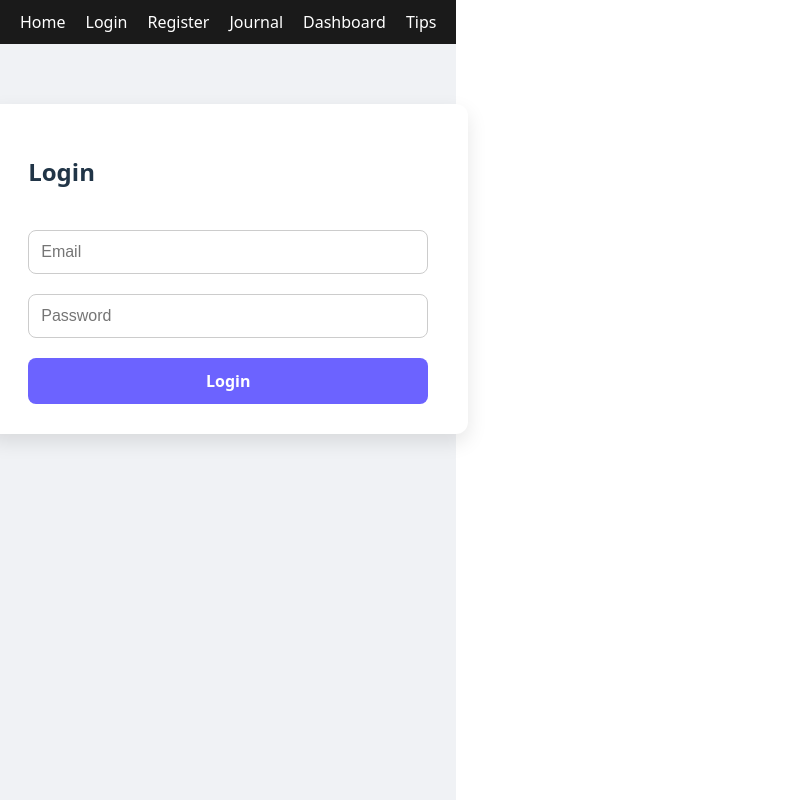
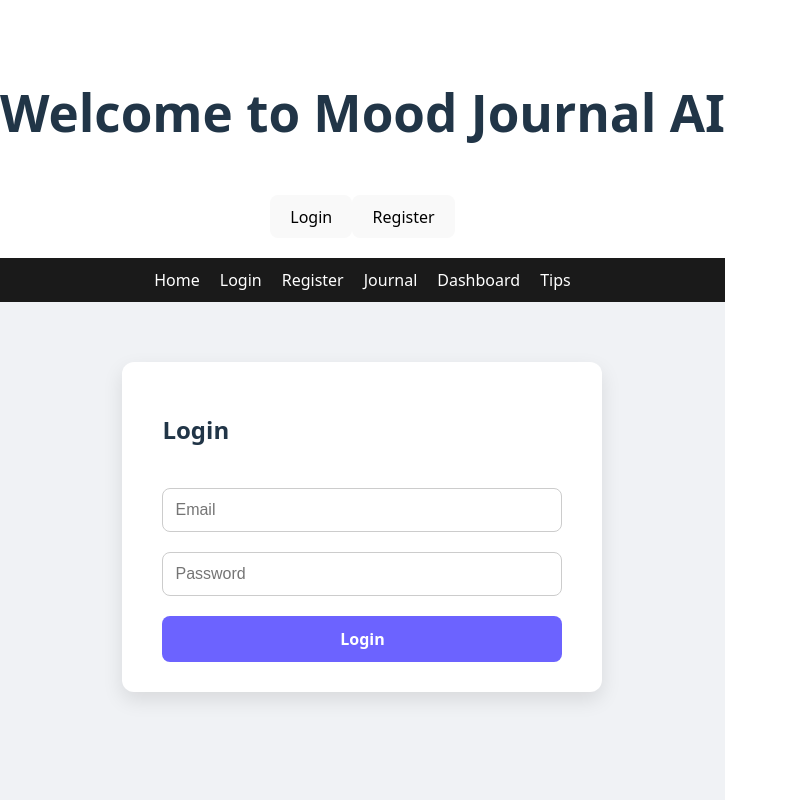
Before and after one commit to Unnati126/Capstone_Project, a React (Vite) app in the folder mood_journal_ai/frontend/: page /login in a window 1280 px wide. Shown: the top 800 px of the page, without its empty margins (0-788 px from the left). Built offline with nearby package versions, Linux system fonts and the light colour scheme.

Commit message:
home page changes

```diff
--- a/mood_journal_ai/frontend/src/App.jsx
+++ b/mood_journal_ai/frontend/src/App.jsx
@@ -7,22 +7,23 @@ import Journal from "./pages/Journal.jsx";
 import Dashboard from "./pages/Dashboard.jsx";
 import Tips from "./pages/Tips.jsx";
 
+
 // the main application component that sets up the routing for the app
 function App() {
   return (
     <BrowserRouter>
-      <Navbar />
       <Routes>
-        <Route path="/" element={<Home />} />
-        <Route path="/register" element={<Register />} />
-        <Route path="/login" element={<Login />} />
-        <Route path="/journal" element={<Journal />} />
-        <Route path="/dashboard" element={<Dashboard />} />
-        <Route path="/tips" element={<Tips />} />
+        <Route path="/" element={<><Home /><Navbar /></>} />
+        <Route path="/login" element={<><Home /><Navbar /><Login /></>} />
+        <Route path="/register" element={<><Home /><Navbar /><Register /></>} />
+        <Route path="/journal" element={<><Home /><Navbar /><Journal /></>} />
+        <Route path="/dashboard" element={<><Home /><Navbar /><Dashboard /></>} />
+        <Route path="/tips" element={<><Home /><Navbar /><Tips /></>} />
       </Routes>
     </BrowserRouter>
   );
 }
 
+
 // entry point for the React application
 export default App;
--- a/mood_journal_ai/frontend/src/pages/Home.css
+++ b/mood_journal_ai/frontend/src/pages/Home.css
@@ -2,7 +2,12 @@
   display: flex;
   flex-direction: column;
   align-items: center;
-  padding-top: 60px;
+  text-align: center;
+  padding-top: 50px;
+}
+
+.button-group {
+  margin: 20px 0;
 }
 
 .auth-buttons {
@@ -12,14 +17,18 @@
 }
 
 .home-button {
+  margin: 0 10px;
   text-decoration: none;
   padding: 12px 28px;
   background-color: #6c63ff;
   color: white;
+  border: none;
+  padding: 10px 16px;
   font-weight: bold;
   border-radius: 8px;
   font-size: 18px;
   transition: background 0.3s ease;
+  cursor: pointer;
 }
 
 .home-button:hover {
--- a/mood_journal_ai/frontend/src/pages/Home.jsx
+++ b/mood_journal_ai/frontend/src/pages/Home.jsx
@@ -1,4 +1,28 @@
-import { Link } from "react-router-dom";
+import { useState } from "react";
+import Login from "./Login.jsx";
+import Register from "./Register.jsx";
+import "./Home.css";
+
+export default function Home() {
+  const [activeForm, setActiveForm] = useState(null);
+
+  return (
+    <div className="home-container">
+      <h1>Welcome to Mood Journal AI</h1>
+
+      <div className="button-group">
+        <button onClick={() => setActiveForm("login")}>Login</button>
+        <button onClick={() => setActiveForm("register")}>Register</button>
+      </div>
+
+      {activeForm === "login" && <Login />}
+      {activeForm === "register" && <Register />}
+    </div>
+  );
+}
+
+
+/*import { Link } from "react-router-dom";
 import "./Home.css";
 
 export default function Home() {
@@ -11,9 +35,4 @@ export default function Home() {
       </div>
     </div>
   );
-}
-
-
-/*export default function Home() {
-    return <h1>Welcome to Mood Journal AI</h1>;
 }*/
```
